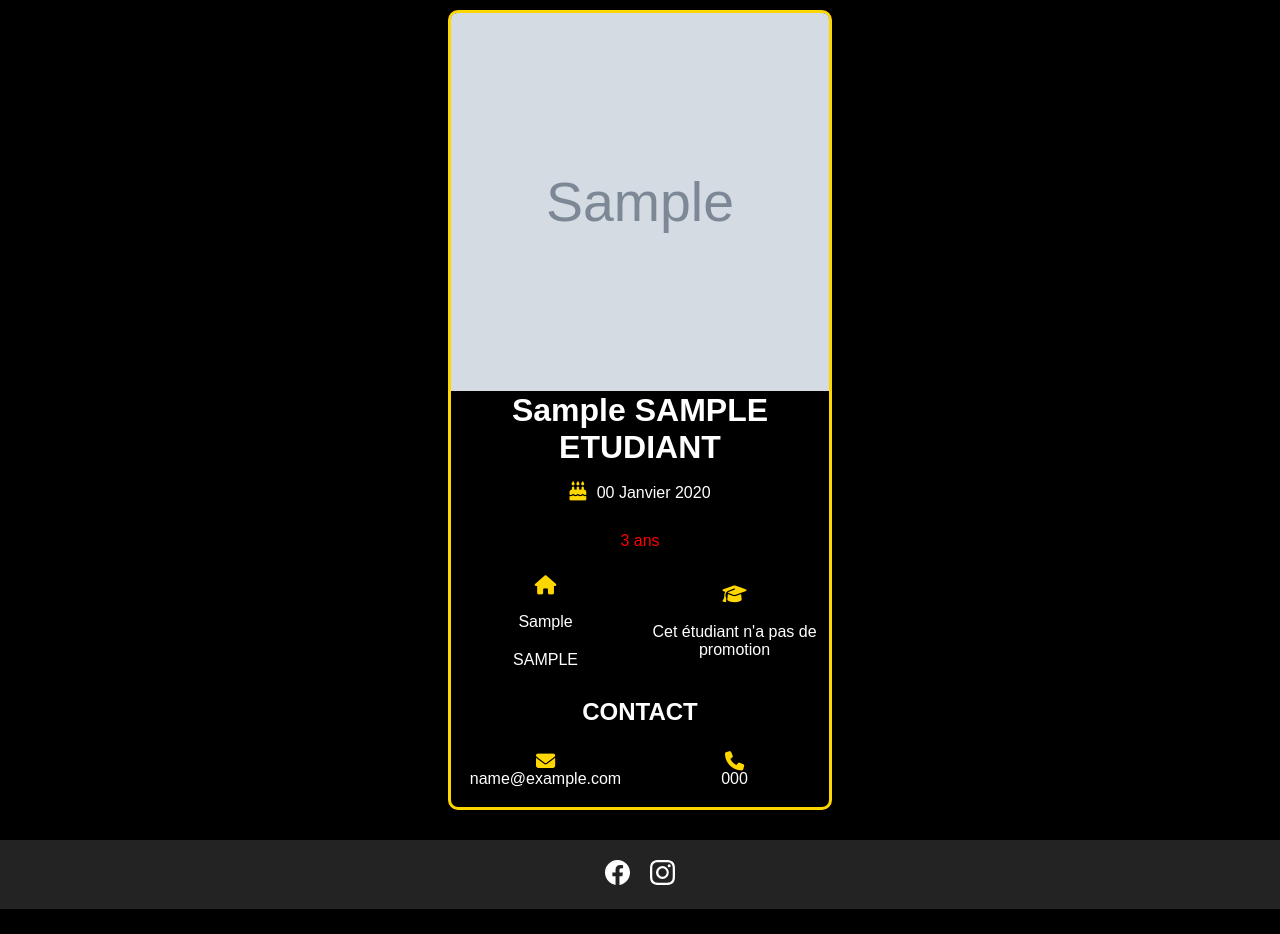
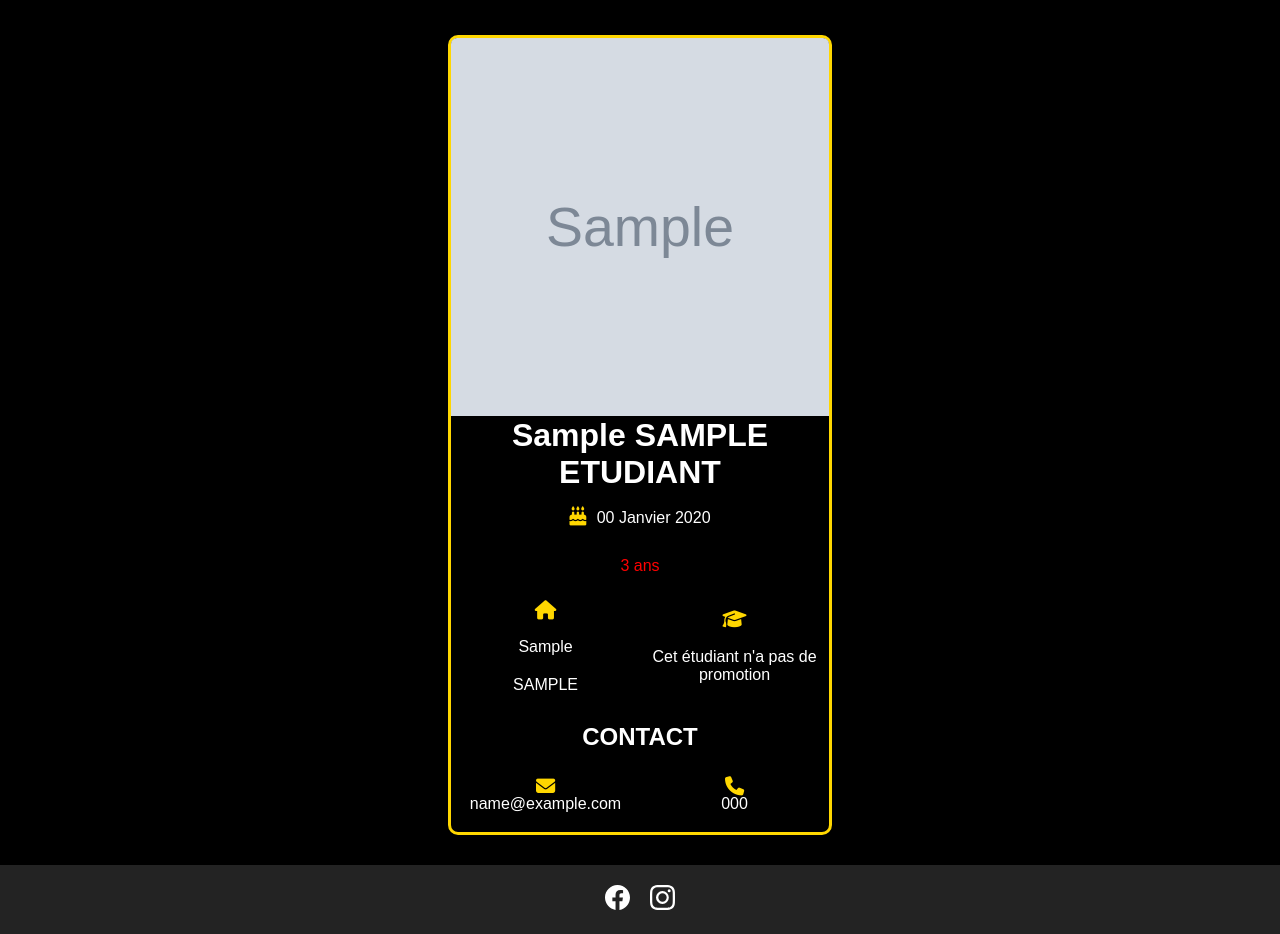
Before and after one commit to EstebanRacine/dev, a PHP site: page /detail-etudiant.php?id=1 in a window 1280 px wide. Shown: the part 266-1200 px from the top of the page. Before the commit the page ends 1175 px from the top, so only its background shows below. Run offline with PHP 8.4, Linux system fonts and the light colour scheme; tables that the repository leaves empty or names only in its code hold one stand-in row (values such as "Sample post"); grey boxes marked "Sample" are stand-in pictures.

Commit message:
Alignement details

```diff
--- a/TP/BestStudents/style.css
+++ b/TP/BestStudents/style.css
@@ -147,7 +147,7 @@ nav a:hover{
     height: 100vh;
     border: 3px solid gold;
     border-radius: 10px;
-    margin: 0 auto 30px;
+    margin: 25px auto 30px;
 }
 
 @media screen and (min-width: 500px) and (max-width: 900px){
```
